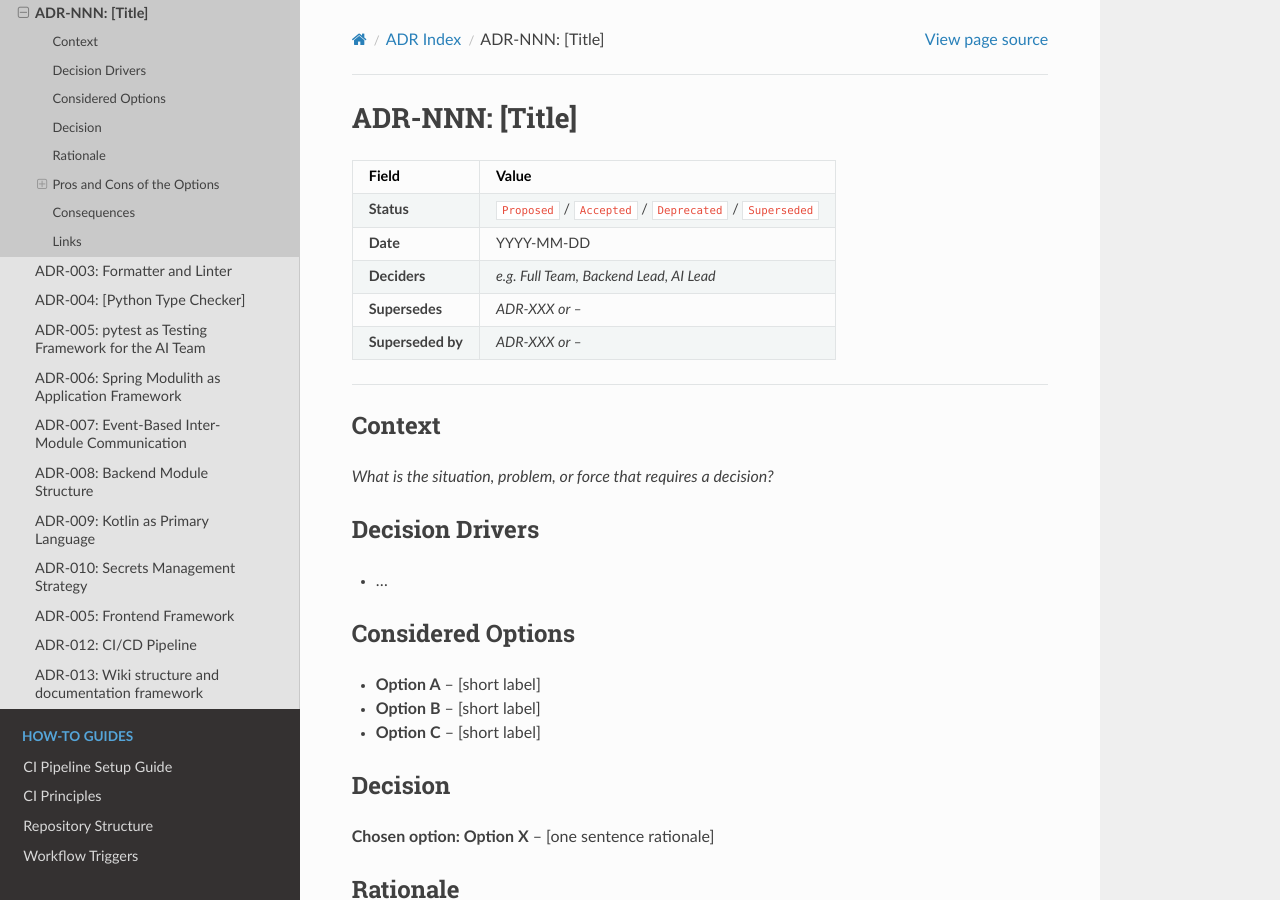
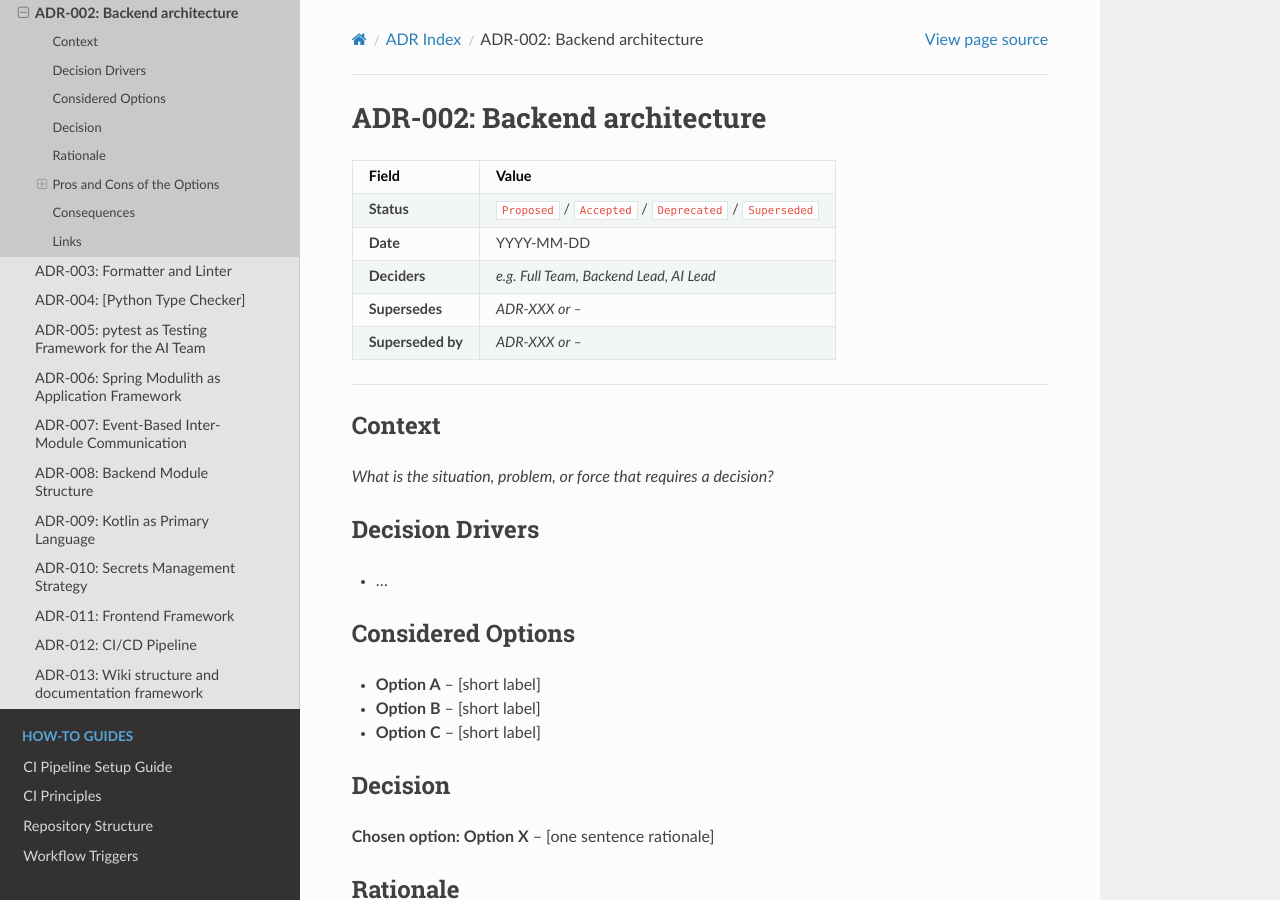
Before and after one commit to SprintStartProject/Wiki, a Sphinx documentation site: the page built from docs/source/explanations/adrs/adr-002-backend-architecture.md, in a window 1280 px wide and 900 px high. Built offline with Sphinx 7.4.7 and the Read the Docs theme 3.1.0, drawn with Linux system fonts in a browser that asks for light colours.

Commit message:
Adapted ADR titles

```diff
--- a/docs/source/explanations/adrs/adr-002-backend-architecture.md
+++ b/docs/source/explanations/adrs/adr-002-backend-architecture.md
@@ -1,4 +1,4 @@
-# ADR-NNN: [Title]
+# ADR-002: Backend architecture
 
 | Field | Value |
 |---|---|
--- a/docs/source/explanations/adrs/adr-011-frontend-framework.md
+++ b/docs/source/explanations/adrs/adr-011-frontend-framework.md
@@ -1,4 +1,4 @@
-# ADR-005: Frontend Framework
+# ADR-011: Frontend Framework
 
 | Field | Value         |
 |---|---------------|
```
